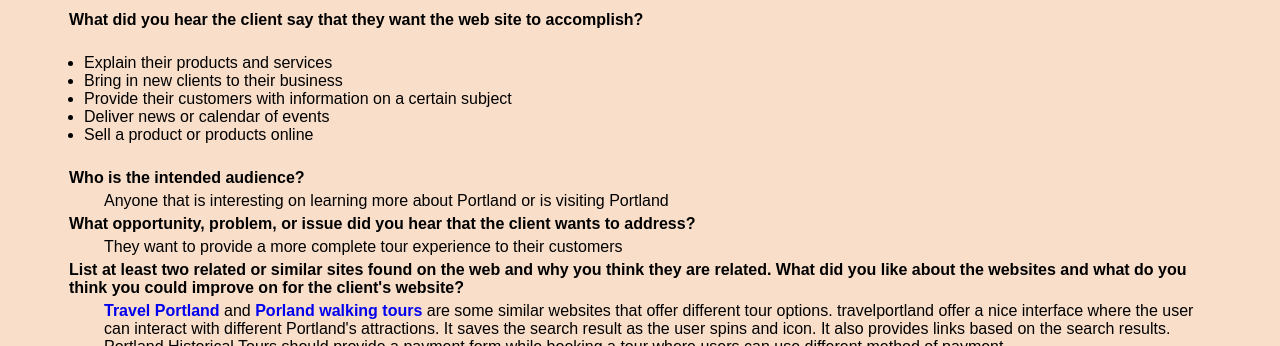
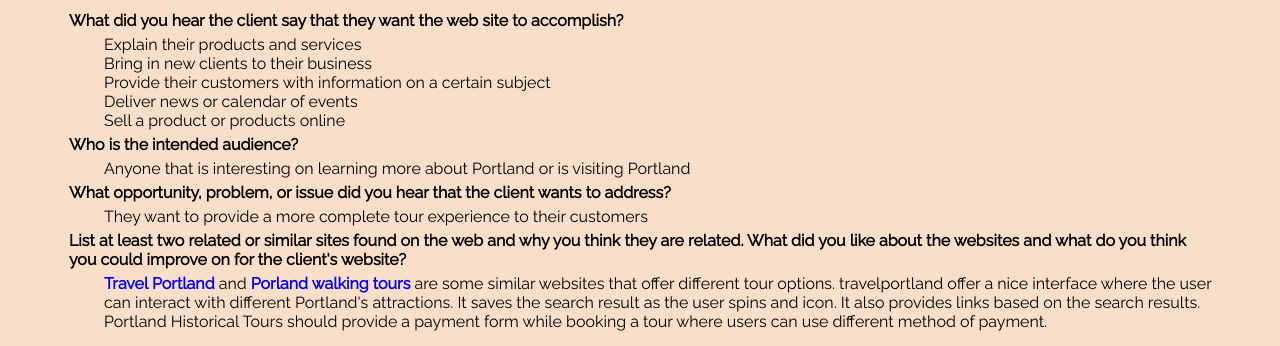
Before and after one commit to hackedWifi/cas206, a plain HTML site: page project/project_update_1.html in a window 1280 px wide. Shown: the part 74-420 px from the top of the page. Drawn offline with Linux system fonts and the light colour scheme; files that its build step writes are made by us from their sources.

Commit message:
add Raleway font and remove list tags

```diff
--- a/project/project_update_1.html
+++ b/project/project_update_1.html
@@ -13,7 +13,8 @@ Programmer: Augusto DelValle
     <meta name="viewport" content="width=device-width, initial-scale=1.0">
     <meta http-equiv="X-UA-Compatible" content="ie=edge">
     <title>Project Update 1</title>
-    <link rel="stylesheet" href="css/project.css">
+    <link href="https://fonts.googleapis.com/css?family=Raleway" rel="stylesheet">
+    <link rel="stylesheet" href="../css/project.css">
 </head>
 
 <body>
@@ -24,13 +25,13 @@ Programmer: Augusto DelValle
             <dt>What did you hear the client say that they want the web site to
                 accomplish?</dt>
 
-        <ul>
-            <li>Explain their products and services</li>
-            <li>Bring in new clients to their business</li>
-            <li>Provide their customers with information on a certain subject</li>
-            <li>Deliver news or calendar of events</li>
-            <li>Sell a product or products online</li>
-        </ul>
+
+                <dd>Explain their products and services</dd>
+                <dd>Bring in new clients to their business</dd>
+                <dd>Provide their customers with information on a certain subject</dd>
+                <dd>Deliver news or calendar of events</dd>
+                <dd>Sell a product or products online</dd>
+
 
             <dt>Who is the intended audience?</dt>
             <dd>Anyone that is interesting on
@@ -74,7 +75,7 @@ Programmer: Augusto DelValle
                 websites</li>
             <li>logo will be used on the top left corner. Historical image on the
                 the center of the page to drag the users' attention. Sign up button
-        at the bottom of the page.  </li>
+                at the bottom of the page. </li>
         </ul>
         <ul>
             <li>Downtown Tour</li>
@@ -83,7 +84,7 @@ Programmer: Augusto DelValle
                 images will be used here. The small image will be used in the navigation
                 bar on the index.html as clickable link. The full size picture will be
                 used on this html content.
-            </nav>
+
             </li>
 
         </ul>
```
Lines whose indentation alone changed are shown as unchanged.
